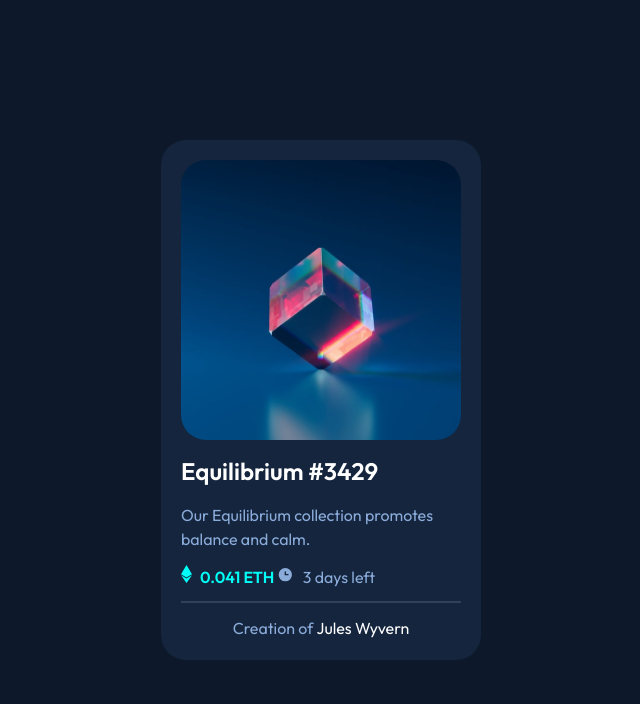
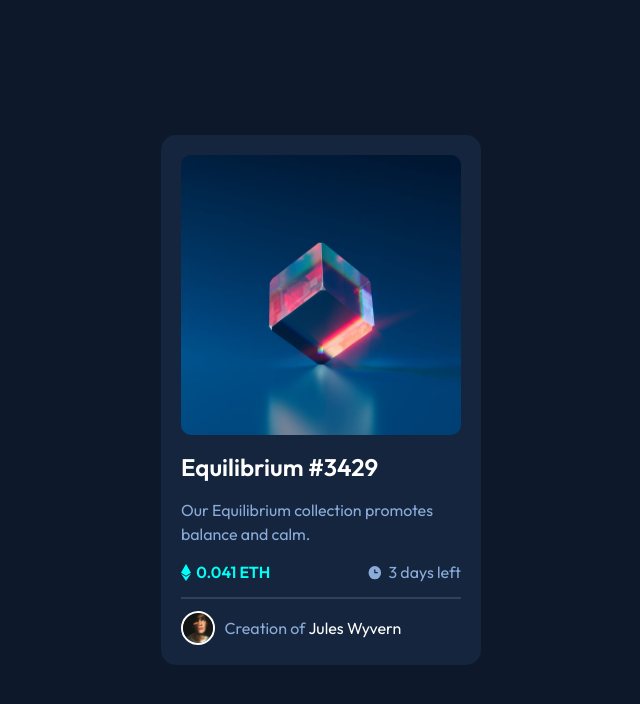
Before and after one commit to jacksen30/Nft-card-component, a plain HTML site: page index.html in a window 1280 px wide. Shown: the whole page, without its empty margins (319-959 px from the left). Drawn offline with Linux system fonts and the light colour scheme.

Commit message:
.card__price-date-wrapper updated to flex container, .icon to use position: relative to allow for pixel perfect alignment, creator section and avatar image added

```diff
--- a/index.html
+++ b/index.html
@@ -25,19 +25,23 @@
       <div>
         <h1 class="card__title">Equilibrium #3429</h1>
         <p class="card__description">Our Equilibrium collection promotes balance and calm.</p>
-        <p class="card__price-date">
-          <span class="price">
+
+        <div class="card__price-date-wrapper">
+          <div class="price">
             <img class="eth-icon icon" src="./images/icon-ethereum.svg" alt="Ethereum Icon"/>
-            0.041 ETH
-          </span>
-          <span class="date">
+            <p>0.041 ETH</p>
+          </div>
+          <div class="date">
             <img class="clock-icon icon" src="./images/icon-clock.svg" alt="Clock Icon"/>
-            3 days left
-          </span>
-        </p>
+            <p>3 days left</p>
+          </div>
+
+        </div>
       </div>
+
       <hr class="dividing-line" />
       <div class='creator-info'>
+        <img class="avatar" src="./images/image-avatar.png" alt="" />
         <p><span class="creator-info__prefix">Creation of</span><span class="creator-info__name">Jules Wyvern</span></p>
       </div>
     </div>
--- a/styles.css
+++ b/styles.css
@@ -113,7 +113,7 @@ body {
   flex-direction: column;
   background-color: hsl(216, 50%, 16%);
   /* border: 1px solid red; */
-  border-radius: 25px;
+  border-radius: 15px;
   align-items: center;
   justify-items: center;
   padding: 20px;
@@ -123,13 +123,11 @@ body {
 
 .card__image-wrapper {
   display: flex;
-  justify-self: center;
   position: relative;
 }
 
 .card__image-wrapper__image {
-display: block;
-border-radius: 25px; /* calculate this border radius to suit card-wrapper border radius */
+border-radius: 10px; /* calculate this border radius to suit card-wrapper border radius */
 width: 300px;
 margin: 0 auto;
 }
@@ -143,7 +141,7 @@ margin: 0 auto;
   width: 100%;
   height: 100%;
   opacity: 0; /* 0 makes it fully opaqe will use hover state to update */
-  border-radius: 25px; /* Esure this is the same as .image-wrapper__main-img potentially store it as a css variable */
+  border-radius: 10px; /* Esure this is the same as .image-wrapper__main-img potentially store it as a css variable */
 }
 
 
@@ -161,17 +159,26 @@ margin: 0 auto;
   color: var(--color-text);
 }
 
+.card__price-date-wrapper {
+  display: flex;
+  justify-content: space-between;
+}
+
 .price {
+  display: flex;
   color: var(--color-ethLogo);
   font-weight: 600;
 }
 
 .date {
+  display: flex;
   color: var(--color-text);
 }
 
 .icon {
-  display: inline;
+  position: relative; /* Allows icon to be moved slightly lower for alignment purposes */
+  top: 4px;
+  height: 70%;
   margin-right: 5px;
 }
 
@@ -200,3 +207,15 @@ margin: 0 auto;
   cursor: pointer;
   color: var(--color-hover);
 }
+
+.creator-info {
+  display: flex;
+  align-items: center;
+}
+
+.avatar {
+  width: 12%;
+  border: 2px solid white;
+  border-radius: 100%;
+  margin-right: 10px;
+}
```
